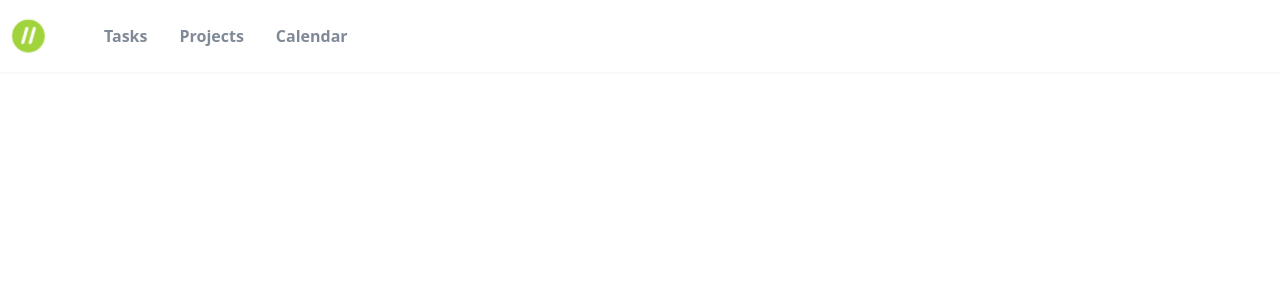
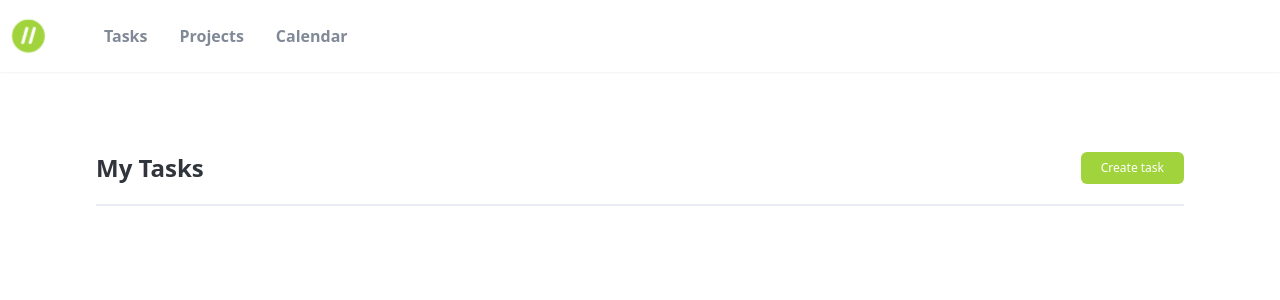
Before and after one commit to MartinsOnuoha/desktop-tasky, a Vue app: page / in a window 1280 px wide. Shown: the top 300 px of the page. Built offline with nearby package versions, Linux system fonts and the light colour scheme.

Commit message:
✨ feat(apptask.vue): add tasks page
- Create AppTasks.vue component

```diff
--- a/src/App.vue
+++ b/src/App.vue
@@ -1,17 +1,22 @@
 <template>
-  <div id="app">
+  <div id="app" class="app">
     <app-header />
+    <div class="app__content">
+      <app-tasks />
+    </div>
   </div>
 </template>
 
 <script lang="ts">
 import Vue from 'vue';
 import AppHeader from '@/components/AppHeader/AppHeader.vue';
+import AppTasks from '@/components/AppTasks/AppTasks.vue';
 
 export default Vue.extend({
   name: 'App',
   components: {
     AppHeader,
+    AppTasks,
   },
 });
 </script>
@@ -20,4 +25,9 @@ export default Vue.extend({
 #app {
   @apply h-screen;
 }
+.app {
+  &__content {
+    @apply pl-24 pr-24 pt-20;
+  }
+}
 </style>
--- /dev/null
+++ b/src/components/App/AppButton/AppButton.vue
@@ -0,0 +1,26 @@
+<template>
+  <button
+    :class="`appButton appButton__${variant}`"
+  >
+    <slot>
+      Button
+    </slot>
+  </button>
+</template>
+
+<script lang="ts">
+import Vue, { PropOptions } from 'vue';
+
+export default Vue.extend({
+  name: 'AppButton',
+  props: {
+    variant: {
+      type: String,
+      default: 'primary',
+      validator: (value) => ['primary', 'secondary', 'dark'].includes(value),
+    } as PropOptions<string>,
+  },
+});
+</script>
+
+<style lang="scss" src="./_appButton.scss"></style>
--- /dev/null
+++ b/src/components/App/AppButton/_appButton.scss
@@ -0,0 +1,10 @@
+.appButton {
+  @apply p-2 rounded-md text-xs pl-5 pr-5;
+  min-width: 80px;
+  &__primary {
+    @apply bg-primary text-white transition-colors;
+    &:hover {
+      @apply bg-white shadow-sm text-primary;
+    }
+  }
+}
--- a/src/components/AppLogo.vue
+++ b/src/components/App/AppLogo.vue
@@ -1,5 +1,5 @@
 <template>
-  <img :width="width" src="../assets/logo.svg" alt="" srcset="">
+  <img :width="width" :src="require('@/assets/logo.svg')" alt="" srcset="">
 </template>
 
 <script lang="ts">
--- /dev/null
+++ b/src/components/App/AppSpacer/AppSpacer.vue
@@ -0,0 +1,13 @@
+<template>
+  <div class="appSpacer"></div>
+</template>
+
+<script lang="ts">
+import Vue from 'vue';
+
+export default Vue.extend({
+  name: 'AppSpacer',
+});
+</script>
+
+<style lang="scss" src="./_appSpacer.scss"></style>
--- /dev/null
+++ b/src/components/App/AppSpacer/_appSpacer.scss
@@ -0,0 +1,4 @@
+.appSpacer {
+  @apply bg-gray-100 mt-5 mb-5;
+  height: 2px;
+}
--- a/src/components/AppHeader/AppHeader.vue
+++ b/src/components/AppHeader/AppHeader.vue
@@ -23,7 +23,7 @@
 <script lang="ts">
 import Vue from 'vue';
 import { AppMenuItem } from '@/types/menu';
-import AppLogo from '../AppLogo.vue';
+import AppLogo from '@/components/App/AppLogo.vue';
 
 export default Vue.extend({
   components: { AppLogo },
--- /dev/null
+++ b/src/components/AppTasks/AppTasks.vue
@@ -0,0 +1,22 @@
+<template>
+  <div class="appTasks">
+    <div class="appTasks__header">
+      <h1 class="appTasks__title">{{ $t('page.tasks.title') }}</h1>
+      <app-button>{{ $t('page.tasks.addTask') }}</app-button>
+    </div>
+    <app-spacer />
+  </div>
+</template>
+
+<script lang="ts">
+import Vue from 'vue';
+import AppButton from '@/components/App/AppButton/AppButton.vue';
+import AppSpacer from '@/components/App/AppSpacer/AppSpacer.vue';
+
+export default Vue.extend({
+  components: { AppButton, AppSpacer },
+  name: 'Tasks',
+});
+</script>
+
+<style lang="scss" src="./_appTasks.scss"></style>
--- /dev/null
+++ b/src/components/AppTasks/_appTasks.scss
@@ -0,0 +1,8 @@
+.appTasks {
+  &__header {
+    @apply flex justify-between;
+  }
+  &__title {
+    @apply text-2xl font-bold text-black;
+  }
+}
--- a/src/locales/en.json
+++ b/src/locales/en.json
@@ -5,5 +5,11 @@
       "projects": "Projects",
       "calendar": "Calendar"
     }
+  },
+  "page": {
+    "tasks": {
+      "title": "My Tasks",
+      "addTask": "Create task"
+    }
   }
 }
--- a/tailwind.config.js
+++ b/tailwind.config.js
@@ -19,9 +19,10 @@ module.exports = {
       transparent: 'transparent',
       current: 'currentColor',
       primary: '#A1D33C',
-      black: colors.black,
+      black: '#2f353b',
       white: colors.white,
       gray: '#808997',
+      'gray-100': '#EAEDF3',
       red: colors.red,
       yellow: colors.amber,
       green: colors.emerald,
```
Also changed, not shown: src/components/AppTasks/Task.vue (renamed from src/components/Todo.vue).
